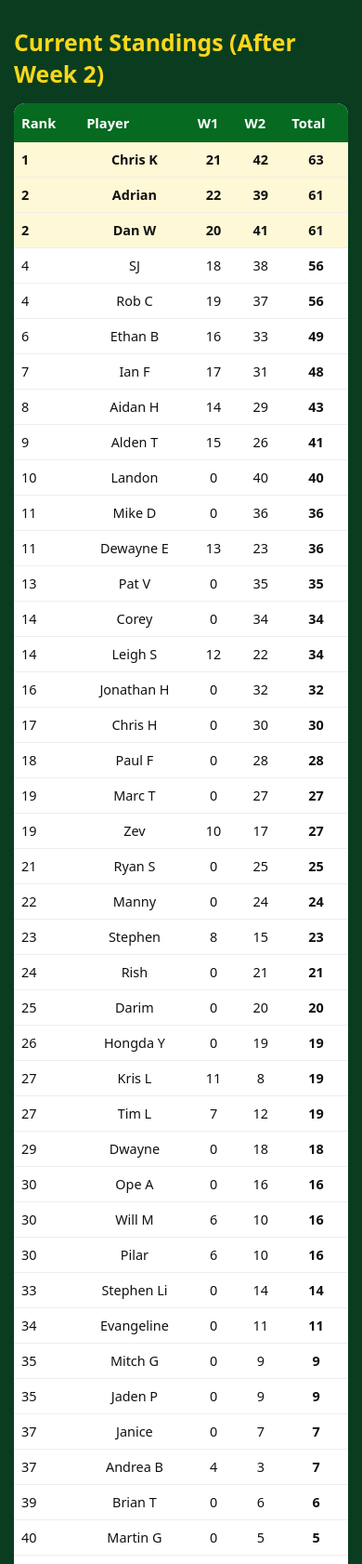
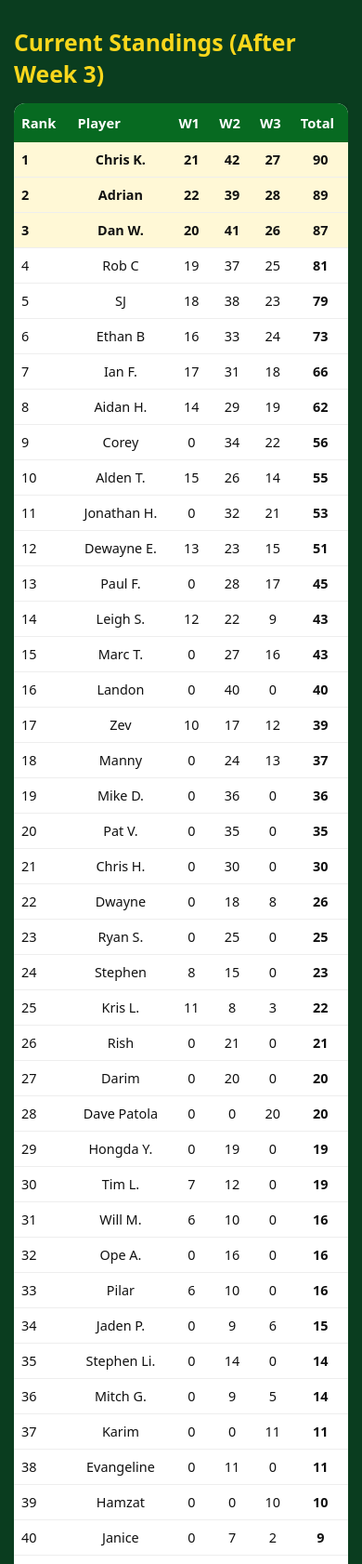
Before and after one commit to smeagster86/riverside-tuesday-tennis, a website: page index.html in a window 390 px wide. Shown: the part 318-2000 px from the top of the page at 93% size. Drawn offline with Linux system fonts and the light colour scheme.

Commit message:
Update index.html

```diff
--- a/index.html
+++ b/index.html
@@ -18,14 +18,6 @@
     td:first-child, th:first-child { text-align:left; }
     .top3 { background:#fff8d6 !important; font-weight:700; }
     .btn { background:#f9d71c; color:#0a3d1f; padding:15px 32px; border-radius:50px; text-decoration:none; font-weight:700; display:inline-block; margin:25px 0; font-size:1.05em; box-shadow:0 4px 12px rgba(249,215,28,0.35); }
-    .note { font-size:0.88em; opacity:0.85; text-align:center; margin-top:18px; }
-
-    @media (max-width: 768px) {
-      .week-col { display: none; }
-      .week-col.recent { display: table-cell; }
-      .toggle-btn { display: inline-block; }
-    }
-    .toggle-btn { display: none; background:#f9d71c; color:#0a3d1f; padding:9px 18px; border-radius:30px; text-decoration:none; font-weight:600; font-size:0.9em; margin: 12px auto; }
   </style>
 </head>
 <body>
@@ -35,80 +27,76 @@
   </header>
 
   <div class="container">
-    <h2>Current Standings (After Week 2)</h2>
+    <h2>Current Standings (After Week 3)</h2>
 
     <div class="scroll">
       <table>
         <tr>
           <th>Rank</th>
           <th>Player</th>
-          <th class="week-col recent">W1</th>
-          <th class="week-col recent">W2</th>
+          <th class="week-col">W1</th>
+          <th class="week-col">W2</th>
+          <th class="week-col recent">W3</th>
           <th>Total</th>
         </tr>
-        <tr class="top3"><td>1</td><td>Chris K</td><td class="week-col recent">21</td><td class="week-col recent">42</td><td><strong>63</strong></td></tr>
-        <tr class="top3"><td>2</td><td>Adrian</td><td class="week-col recent">22</td><td class="week-col recent">39</td><td><strong>61</strong></td></tr>
-        <tr class="top3"><td>2</td><td>Dan W</td><td class="week-col recent">20</td><td class="week-col recent">41</td><td><strong>61</strong></td></tr>
-        <tr><td>4</td><td>SJ</td><td class="week-col recent">18</td><td class="week-col recent">38</td><td><strong>56</strong></td></tr>
-        <tr><td>4</td><td>Rob C</td><td class="week-col recent">19</td><td class="week-col recent">37</td><td><strong>56</strong></td></tr>
-        <tr><td>6</td><td>Ethan B</td><td class="week-col recent">16</td><td class="week-col recent">33</td><td><strong>49</strong></td></tr>
-        <tr><td>7</td><td>Ian F</td><td class="week-col recent">17</td><td class="week-col recent">31</td><td><strong>48</strong></td></tr>
-        <tr><td>8</td><td>Aidan H</td><td class="week-col recent">14</td><td class="week-col recent">29</td><td><strong>43</strong></td></tr>
-        <tr><td>9</td><td>Alden T</td><td class="week-col recent">15</td><td class="week-col recent">26</td><td><strong>41</strong></td></tr>
-        <tr><td>10</td><td>Landon</td><td class="week-col recent">0</td><td class="week-col recent">40</td><td><strong>40</strong></td></tr>
-        <tr><td>11</td><td>Mike D</td><td class="week-col recent">0</td><td class="week-col recent">36</td><td><strong>36</strong></td></tr>
-        <tr><td>11</td><td>Dewayne E</td><td class="week-col recent">13</td><td class="week-col recent">23</td><td><strong>36</strong></td></tr>
-        <tr><td>13</td><td>Pat V</td><td class="week-col recent">0</td><td class="week-col recent">35</td><td><strong>35</strong></td></tr>
-        <tr><td>14</td><td>Corey</td><td class="week-col recent">0</td><td class="week-col recent">34</td><td><strong>34</strong></td></tr>
-        <tr><td>14</td><td>Leigh S</td><td class="week-col recent">12</td><td class="week-col recent">22</td><td><strong>34</strong></td></tr>
-        <tr><td>16</td><td>Jonathan H</td><td class="week-col recent">0</td><td class="week-col recent">32</td><td><strong>32</strong></td></tr>
-        <tr><td>17</td><td>Chris H</td><td class="week-col recent">0</td><td class="week-col recent">30</td><td><strong>30</strong></td></tr>
-        <tr><td>18</td><td>Paul F</td><td class="week-col recent">0</td><td class="week-col recent">28</td><td><strong>28</strong></td></tr>
-        <tr><td>19</td><td>Marc T</td><td class="week-col recent">0</td><td class="week-col recent">27</td><td><strong>27</strong></td></tr>
-        <tr><td>19</td><td>Zev</td><td class="week-col recent">10</td><td class="week-col recent">17</td><td><strong>27</strong></td></tr>
-        <tr><td>21</td><td>Ryan S</td><td class="week-col recent">0</td><td class="week-col recent">25</td><td><strong>25</strong></td></tr>
-        <tr><td>22</td><td>Manny</td><td class="week-col recent">0</td><td class="week-col recent">24</td><td><strong>24</strong></td></tr>
-        <tr><td>23</td><td>Stephen</td><td class="week-col recent">8</td><td class="week-col recent">15</td><td><strong>23</strong></td></tr>
-        <tr><td>24</td><td>Rish</td><td class="week-col recent">0</td><td class="week-col recent">21</td><td><strong>21</strong></td></tr>
-        <tr><td>25</td><td>Darim</td><td class="week-col recent">0</td><td class="week-col recent">20</td><td><strong>20</strong></td></tr>
-        <tr><td>26</td><td>Hongda Y</td><td class="week-col recent">0</td><td class="week-col recent">19</td><td><strong>19</strong></td></tr>
-        <tr><td>27</td><td>Kris L</td><td class="week-col recent">11</td><td class="week-col recent">8</td><td><strong>19</strong></td></tr>
-        <tr><td>27</td><td>Tim L</td><td class="week-col recent">7</td><td class="week-col recent">12</td><td><strong>19</strong></td></tr>
-        <tr><td>29</td><td>Dwayne</td><td class="week-col recent">0</td><td class="week-col recent">18</td><td><strong>18</strong></td></tr>
-        <tr><td>30</td><td>Ope A</td><td class="week-col recent">0</td><td class="week-col recent">16</td><td><strong>16</strong></td></tr>
-        <tr><td>30</td><td>Will M</td><td class="week-col recent">6</td><td class="week-col recent">10</td><td><strong>16</strong></td></tr>
-        <tr><td>30</td><td>Pilar</td><td class="week-col recent">6</td><td class="week-col recent">10</td><td><strong>16</strong></td></tr>
-        <tr><td>33</td><td>Stephen Li</td><td class="week-col recent">0</td><td class="week-col recent">14</td><td><strong>14</strong></td></tr>
-        <tr><td>34</td><td>Evangeline</td><td class="week-col recent">0</td><td class="week-col recent">11</td><td><strong>11</strong></td></tr>
-        <tr><td>35</td><td>Mitch G</td><td class="week-col recent">0</td><td class="week-col recent">9</td><td><strong>9</strong></td></tr>
-        <tr><td>35</td><td>Jaden P</td><td class="week-col recent">0</td><td class="week-col recent">9</td><td><strong>9</strong></td></tr>
-        <tr><td>37</td><td>Janice</td><td class="week-col recent">0</td><td class="week-col recent">7</td><td><strong>7</strong></td></tr>
-        <tr><td>37</td><td>Andrea B</td><td class="week-col recent">4</td><td class="week-col recent">3</td><td><strong>7</strong></td></tr>
-        <tr><td>39</td><td>Brian T</td><td class="week-col recent">0</td><td class="week-col recent">6</td><td><strong>6</strong></td></tr>
-        <tr><td>40</td><td>Martin G</td><td class="week-col recent">0</td><td class="week-col recent">5</td><td><strong>5</strong></td></tr>
-        <tr><td>41</td><td>Mehak</td><td class="week-col recent">1</td><td class="week-col recent">2</td><td><strong>3</strong></td></tr>
-        <tr><td>41</td><td>Jarred L</td><td class="week-col recent">3</td><td class="week-col recent">0</td><td><strong>3</strong></td></tr>
-        <tr><td>43</td><td>Darren B</td><td class="week-col recent">0</td><td class="week-col recent">2</td><td><strong>2</strong></td></tr>
-        <tr><td>44</td><td>Nancy</td><td class="week-col recent">0</td><td class="week-col recent">1</td><td><strong>1</strong></td></tr>
+
+        <tr class="top3"><td>1</td><td>Chris K.</td><td class="week-col">21</td><td class="week-col">42</td><td class="week-col recent">27</td><td><strong>90</strong></td></tr>
+        <tr class="top3"><td>2</td><td>Adrian</td><td class="week-col">22</td><td class="week-col">39</td><td class="week-col recent">28</td><td><strong>89</strong></td></tr>
+        <tr class="top3"><td>3</td><td>Dan W.</td><td class="week-col">20</td><td class="week-col">41</td><td class="week-col recent">26</td><td><strong>87</strong></td></tr>
+        <tr><td>4</td><td>Rob C</td><td class="week-col">19</td><td class="week-col">37</td><td class="week-col recent">25</td><td><strong>81</strong></td></tr>
+        <tr><td>5</td><td>SJ</td><td class="week-col">18</td><td class="week-col">38</td><td class="week-col recent">23</td><td><strong>79</strong></td></tr>
+        <tr><td>6</td><td>Ethan B</td><td class="week-col">16</td><td class="week-col">33</td><td class="week-col recent">24</td><td><strong>73</strong></td></tr>
+        <tr><td>7</td><td>Ian F.</td><td class="week-col">17</td><td class="week-col">31</td><td class="week-col recent">18</td><td><strong>66</strong></td></tr>
+        <tr><td>8</td><td>Aidan H.</td><td class="week-col">14</td><td class="week-col">29</td><td class="week-col recent">19</td><td><strong>62</strong></td></tr>
+        <tr><td>9</td><td>Corey</td><td class="week-col">0</td><td class="week-col">34</td><td class="week-col recent">22</td><td><strong>56</strong></td></tr>
+        <tr><td>10</td><td>Alden T.</td><td class="week-col">15</td><td class="week-col">26</td><td class="week-col recent">14</td><td><strong>55</strong></td></tr>
+        <tr><td>11</td><td>Jonathan H.</td><td class="week-col">0</td><td class="week-col">32</td><td class="week-col recent">21</td><td><strong>53</strong></td></tr>
+        <tr><td>12</td><td>Dewayne E.</td><td class="week-col">13</td><td class="week-col">23</td><td class="week-col recent">15</td><td><strong>51</strong></td></tr>
+        <tr><td>13</td><td>Paul F.</td><td class="week-col">0</td><td class="week-col">28</td><td class="week-col recent">17</td><td><strong>45</strong></td></tr>
+        <tr><td>14</td><td>Leigh S.</td><td class="week-col">12</td><td class="week-col">22</td><td class="week-col recent">9</td><td><strong>43</strong></td></tr>
+        <tr><td>15</td><td>Marc T.</td><td class="week-col">0</td><td class="week-col">27</td><td class="week-col recent">16</td><td><strong>43</strong></td></tr>
+        <tr><td>16</td><td>Landon</td><td class="week-col">0</td><td class="week-col">40</td><td class="week-col recent">0</td><td><strong>40</strong></td></tr>
+        <tr><td>17</td><td>Zev</td><td class="week-col">10</td><td class="week-col">17</td><td class="week-col recent">12</td><td><strong>39</strong></td></tr>
+        <tr><td>18</td><td>Manny</td><td class="week-col">0</td><td class="week-col">24</td><td class="week-col recent">13</td><td><strong>37</strong></td></tr>
+        <tr><td>19</td><td>Mike D.</td><td class="week-col">0</td><td class="week-col">36</td><td class="week-col recent">0</td><td><strong>36</strong></td></tr>
+        <tr><td>20</td><td>Pat V.</td><td class="week-col">0</td><td class="week-col">35</td><td class="week-col recent">0</td><td><strong>35</strong></td></tr>
+        <tr><td>21</td><td>Chris H.</td><td class="week-col">0</td><td class="week-col">30</td><td class="week-col recent">0</td><td><strong>30</strong></td></tr>
+        <tr><td>22</td><td>Dwayne</td><td class="week-col">0</td><td class="week-col">18</td><td class="week-col recent">8</td><td><strong>26</strong></td></tr>
+        <tr><td>23</td><td>Ryan S.</td><td class="week-col">0</td><td class="week-col">25</td><td class="week-col recent">0</td><td><strong>25</strong></td></tr>
+        <tr><td>24</td><td>Stephen</td><td class="week-col">8</td><td class="week-col">15</td><td class="week-col recent">0</td><td><strong>23</strong></td></tr>
+        <tr><td>25</td><td>Kris L.</td><td class="week-col">11</td><td class="week-col">8</td><td class="week-col recent">3</td><td><strong>22</strong></td></tr>
+        <tr><td>26</td><td>Rish</td><td class="week-col">0</td><td class="week-col">21</td><td class="week-col recent">0</td><td><strong>21</strong></td></tr>
+        <tr><td>27</td><td>Darim</td><td class="week-col">0</td><td class="week-col">20</td><td class="week-col recent">0</td><td><strong>20</strong></td></tr>
+        <tr><td>28</td><td>Dave Patola</td><td class="week-col">0</td><td class="week-col">0</td><td class="week-col recent">20</td><td><strong>20</strong></td></tr>
+        <tr><td>29</td><td>Hongda Y.</td><td class="week-col">0</td><td class="week-col">19</td><td class="week-col recent">0</td><td><strong>19</strong></td></tr>
+        <tr><td>30</td><td>Tim L.</td><td class="week-col">7</td><td class="week-col">12</td><td class="week-col recent">0</td><td><strong>19</strong></td></tr>
+        <tr><td>31</td><td>Will M.</td><td class="week-col">6</td><td class="week-col">10</td><td class="week-col recent">0</td><td><strong>16</strong></td></tr>
+        <tr><td>32</td><td>Ope A.</td><td class="week-col">0</td><td class="week-col">16</td><td class="week-col recent">0</td><td><strong>16</strong></td></tr>
+        <tr><td>33</td><td>Pilar</td><td class="week-col">6</td><td class="week-col">10</td><td class="week-col recent">0</td><td><strong>16</strong></td></tr>
+        <tr><td>34</td><td>Jaden P.</td><td class="week-col">0</td><td class="week-col">9</td><td class="week-col recent">6</td><td><strong>15</strong></td></tr>
+        <tr><td>35</td><td>Stephen Li.</td><td class="week-col">0</td><td class="week-col">14</td><td class="week-col recent">0</td><td><strong>14</strong></td></tr>
+        <tr><td>36</td><td>Mitch G.</td><td class="week-col">0</td><td class="week-col">9</td><td class="week-col recent">5</td><td><strong>14</strong></td></tr>
+        <tr><td>37</td><td>Karim</td><td class="week-col">0</td><td class="week-col">0</td><td class="week-col recent">11</td><td><strong>11</strong></td></tr>
+        <tr><td>38</td><td>Evangeline</td><td class="week-col">0</td><td class="week-col">11</td><td class="week-col recent">0</td><td><strong>11</strong></td></tr>
+        <tr><td>39</td><td>Hamzat</td><td class="week-col">0</td><td class="week-col">0</td><td class="week-col recent">10</td><td><strong>10</strong></td></tr>
+        <tr><td>40</td><td>Janice</td><td class="week-col">0</td><td class="week-col">7</td><td class="week-col recent">2</td><td><strong>9</strong></td></tr>
+        <tr><td>41</td><td>Stephen L.</td><td class="week-col">0</td><td class="week-col">0</td><td class="week-col recent">7</td><td><strong>7</strong></td></tr>
+        <tr><td>42</td><td>Andrea B.</td><td class="week-col">4</td><td class="week-col">3</td><td class="week-col recent">0</td><td><strong>7</strong></td></tr>
+        <tr><td>43</td><td>Brian T.</td><td class="week-col">0</td><td class="week-col">6</td><td class="week-col recent">0</td><td><strong>6</strong></td></tr>
+        <tr><td>44</td><td>Martin G.</td><td class="week-col">0</td><td class="week-col">5</td><td class="week-col recent">0</td><td><strong>5</strong></td></tr>
+        <tr><td>45</td><td>Brody B.</td><td class="week-col">0</td><td class="week-col">0</td><td class="week-col recent">4</td><td><strong>4</strong></td></tr>
+        <tr><td>46</td><td>Mehak</td><td class="week-col">1</td><td class="week-col">2</td><td class="week-col recent">0</td><td><strong>3</strong></td></tr>
+        <tr><td>47</td><td>Jarred L.</td><td class="week-col">3</td><td class="week-col">0</td><td class="week-col recent">0</td><td><strong>3</strong></td></tr>
+        <tr><td>48</td><td>Darren B.</td><td class="week-col">0</td><td class="week-col">2</td><td class="week-col recent">0</td><td><strong>2</strong></td></tr>
+        <tr><td>49</td><td>Nancy</td><td class="week-col">0</td><td class="week-col">1</td><td class="week-col recent">0</td><td><strong>1</strong></td></tr>
       </table>
     </div>
 
-    <p style="text-align:center;">
-      <a href="#" class="toggle-btn" onclick="showAllWeeks()">Show all weeks</a>
+    <p style="text-align:center; margin-top:25px;">
+      <a href="https://wa.me/13063412227?text=Snap%20a%20picture%20of%20the%20scores%20and%20send%20it%20here%20to%20update" class="btn">
+        Snap a picture of the scores and send it here to update
+      </a>
     </p>
-
-    <p style="text-align:center; margin-top:25px;">
-      <a href="https://wa.me/13063412227?text=Snap%20a%20picture%20of%20the%20scores%20and%20send%20it%20here%20to%20update" class="btn">Snap a picture of the scores and send it here to update</a>
-    </p>
-
-    <p class="note">Results are calculated from weekly score photos after manual verification.</p>
   </div>
-
-  <script>
-    function showAllWeeks() {
-      document.querySelectorAll('.week-col').forEach(col => col.style.display = 'table-cell');
-      document.querySelector('.toggle-btn').style.display = 'none';
-    }
-  </script>
 </body>
 </html>
```
